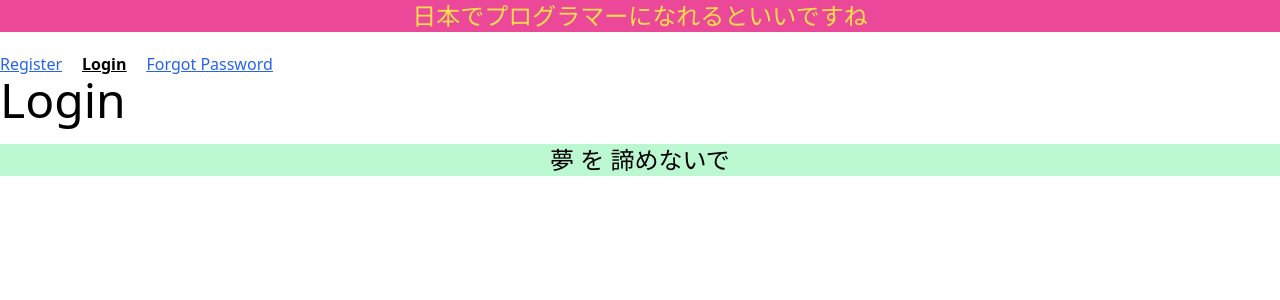
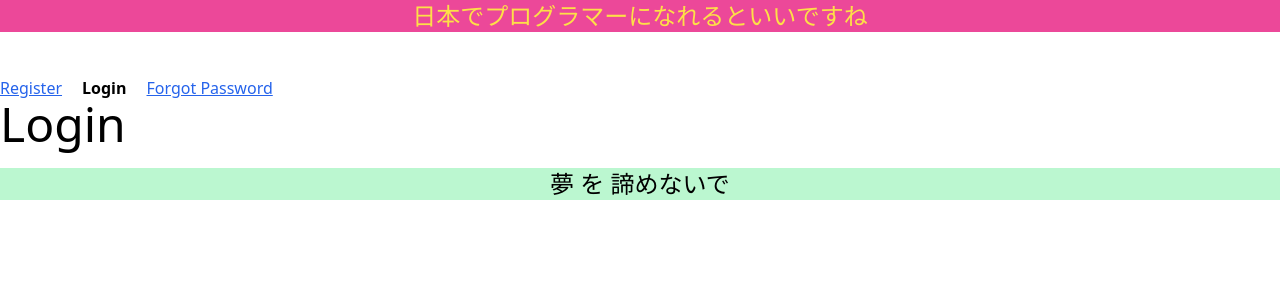
Before and after one commit to RaviAzzuraPutra/belajar-nextjs, a Next.js app: page /login in a window 1280 px wide. Shown: the top 300 px of the page. Built offline with nearby package versions, Linux system fonts and the light colour scheme.

Commit message:
templates

```diff
--- a/src/app/(auth)/(with-auth-layout)/layout.tsx
+++ b/src/app/(auth)/(with-auth-layout)/template.tsx
@@ -1,6 +1,7 @@
 "use client";
 import Link from "next/link"
 import { usePathname } from "next/navigation"
+import { useState } from "react";
 
 const navlink = [
     { name: "Register", href: "/register" },
@@ -12,13 +13,19 @@ export default function AuthLayout({ children }: {
     children: React.ReactNode
 }) {
     const pathname = usePathname();
+
+    const [input, setInput] = useState("");
+
     return (
         <div>
-            <div className="flex text-start gap-x-5 text-blue-600 underline">
+            <div>
+                <input type="text" value={input} onChange={e => setInput(e.target.value)} />
+            </div>
+            <div className="flex text-start gap-x-5">
                 {navlink.map((link) => {
                     const isActive = pathname.startsWith(link.href)
                     return (
-                        <Link href={link.href} key={link.name} className={isActive ? "font-bold text-black" : undefined}>
+                        <Link href={link.href} key={link.name} className={isActive ? "font-bold text-black" : " text-blue-600 underline"}>
                             {link.name}
                         </Link>
                     )
```
